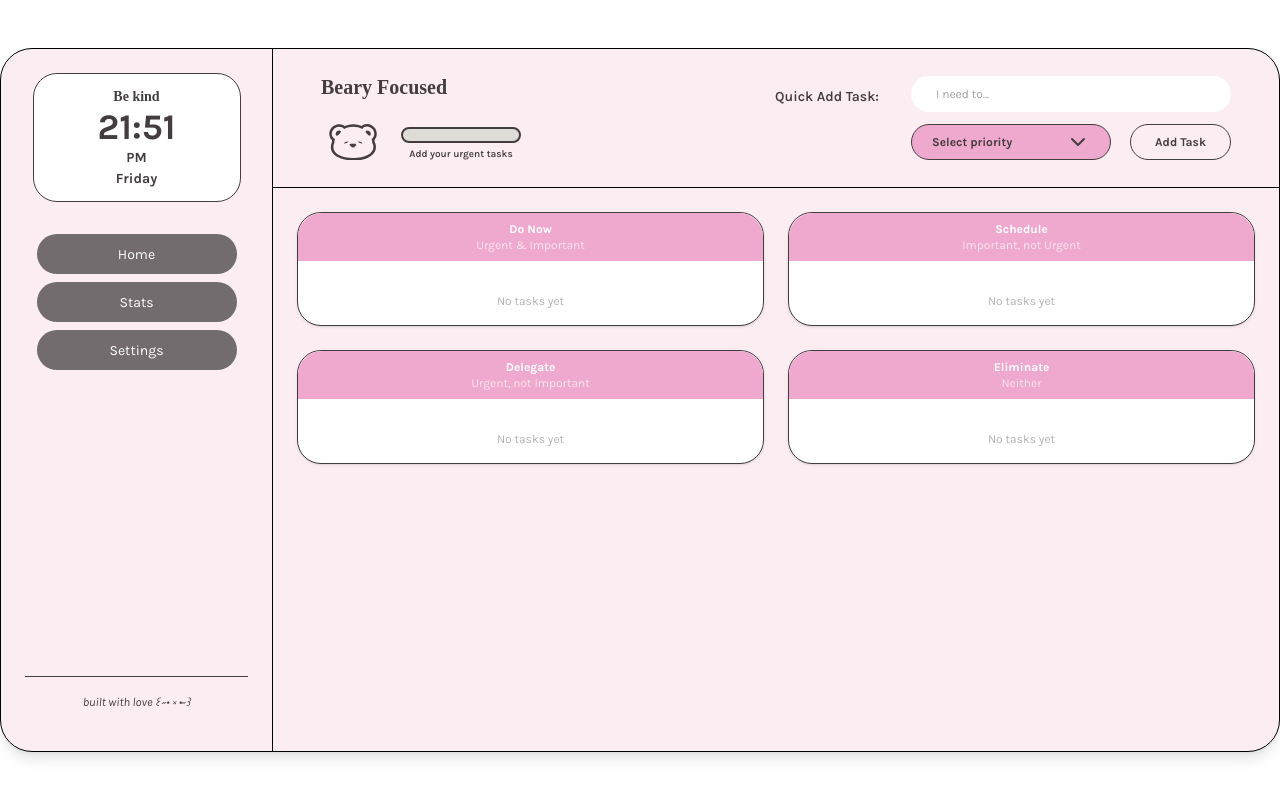
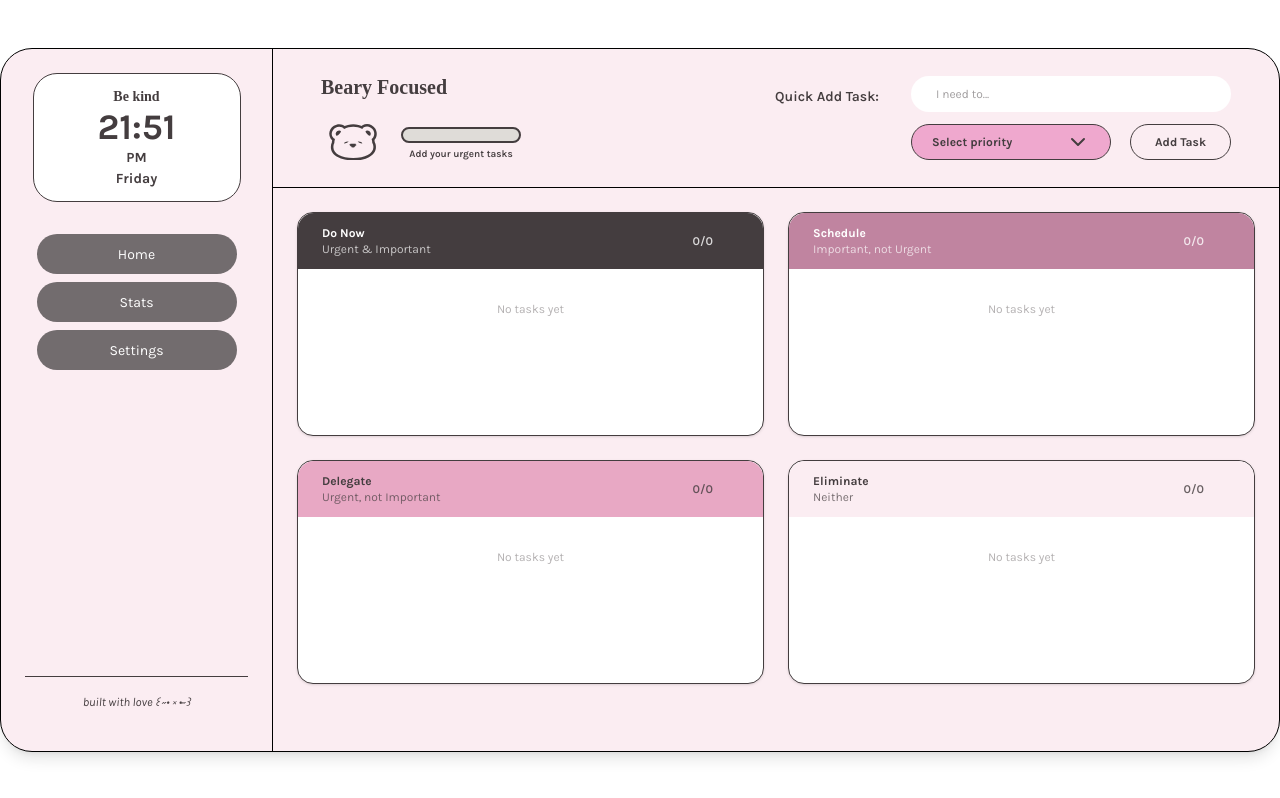
Before and after one commit to elynzx/beary-focused-app, a React (Vite) app: page / in a window 1280 px wide. Built offline with nearby package versions, Linux system fonts and the light colour scheme; a web font is replaced by a local one.

Commit message:
Refactor TaskCard component to use quadrant data and improve task display

```diff
--- a/src/features/board/components/taskCard/taskCard.jsx
+++ b/src/features/board/components/taskCard/taskCard.jsx
@@ -1,10 +1,11 @@
 import { useState } from "react";
 import bearDone from "../../../../assets/mini-bear2.svg";
-import bearPending from "../../../../assets/mini-bear3.svg";
+import bearPending from "../../../../assets/mini-bear.svg";
+import { useNavigate } from "react-router";
+import { LuChevronRight } from "react-icons/lu";
 
 export function TaskCard({
-    title,
-    subtitle,
+    quadrant,
     tasks,
     onDelete,
     onUpdateStatus,
@@ -12,6 +13,11 @@ export function TaskCard({
 }) {
     const [editingId, setEditingId] = useState(null);
     const [editingText, setEditingText] = useState("");
+
+    const completed = tasks.filter(
+        (task) => task.status === "COMPLETED",
+    ).length;
+    const total = tasks.length;
 
     const startEditing = (task) => {
         setEditingId(task.id);
@@ -31,11 +37,34 @@ export function TaskCard({
     };
 
     return (
-        <div className="bg-white rounded-3xl flex flex-col shadow-sm border border-bgDarkGray w-full h-full">
-            <div className="text-white py-2 rounded-t-3xl flex flex-col items-center justify-center bg-bgDarkPink">
-                <span className="text-xs font-bold">{title}</span>
-                <span className="text-xs opacity-70">{subtitle}</span>
+        <div className="col-span-1 bg-white rounded-2xl flex flex-col shadow-sm border border-bgDarkGray w-full h-56">
+
+            <div
+                onClick={() => navigate(`/focus/${quadrant.id}`)}
+                className={`
+                    group py-3 px-6 rounded-t-2xl flex items-center justify-between
+                    cursor-pointer transition-all duration-200
+                    ${quadrant.headerBg} ${quadrant.headerText} ${quadrant.hoverBg}
+                `}
+            >
+                <div className="flex flex-col">
+                    <span className="text-xs font-bold">{quadrant.label}</span>
+                    <span className="text-xs opacity-70">
+                        {quadrant.description}
+                    </span>
+                </div>
+
+                <div className="flex items-center gap-2">
+                    <span className="text-xs font-semibold opacity-80">
+                        {completed}/{total}
+                    </span>
+                    <LuChevronRight
+                        className="text-lg opacity-0 group-hover:opacity-100
+                                   transition-all duration-200 group-hover:translate-x-1"
+                    />
+                </div>
             </div>
+
             <div className="flex-1 flex flex-col justify-start p-4 gap-1">
                 {tasks.length === 0 && (
                     <p className="text-xs text-bgDarkGray/40 text-center mt-4">
@@ -43,10 +72,7 @@ export function TaskCard({
                     </p>
                 )}
                 {tasks.map((task) => (
-                    <div
-                        key={task.id}
-                        className="flex items-center gap-3 px-2"
-                    >
+                    <div key={task.id} className="flex items-center gap-3 px-2">
                         <img
                             src={
                                 task.status === "COMPLETED"
--- a/src/features/board/pages/board/boardPage.jsx
+++ b/src/features/board/pages/board/boardPage.jsx
@@ -13,7 +13,7 @@ export function BoardPage() {
                 {QUADRANTS.map((quadrant) => (
                     <TaskCard
                         key={quadrant.id}
-                        title={quadrant.label}
+                        quadrant={quadrant}
                         subtitle={quadrant.description}
                         tasks={tasks.filter(
                             (task) => task.quadrant === quadrant.id,
```
